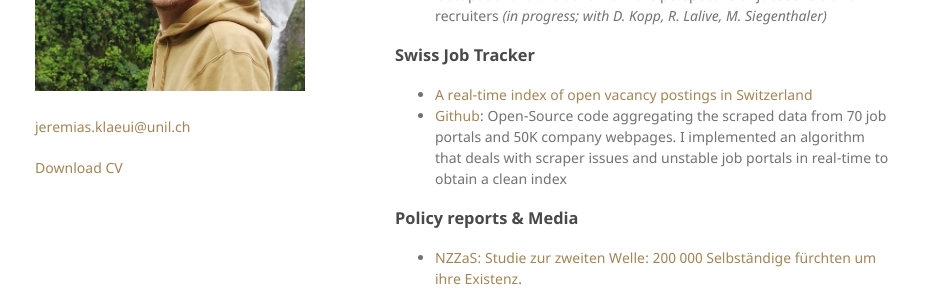
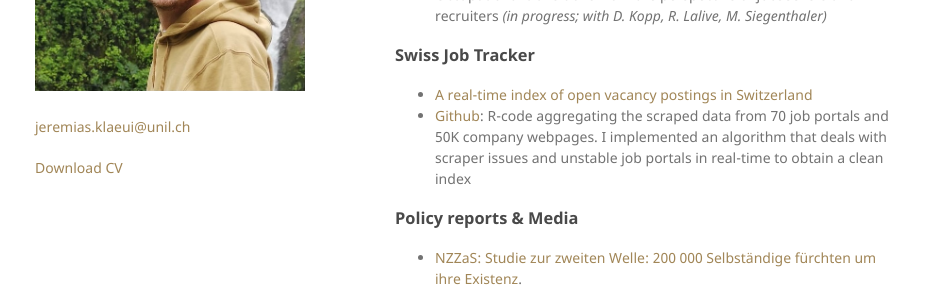
Before and after one commit to jklaeui/jklaeui.github.io, a Jekyll site: the page built from index.md, in a window 1280 px wide. Shown: the part 288-579 px from the top of the page, without its empty margins (175-1101 px from the left). Built offline with Jekyll 4.4.1, drawn with Linux system fonts in a browser that asks for light colours; our own code applies the rules of GitHub Pages for plain Markdown files; the repository's description, which GitHub fills in, is left out.

Commit message:
Other text changes

```diff
--- a/index.md
+++ b/index.md
@@ -13,7 +13,7 @@
 ### Swiss Job Tracker
 
 - [A real-time index of open vacancy postings in Switzerland](http://swissjobtracker.ch/)
-- [Github](https://github.com/swissjobtracker/chjobtracker): Open-Source code aggregating the scraped data from 70 job portals and 50K company webpages. I implemented an algorithm that deals with scraper issues and unstable job portals in real-time to obtain a clean index
+- [Github](https://github.com/swissjobtracker/chjobtracker): R-code aggregating the scraped data from 70 job portals and 50K company webpages. I implemented an algorithm that deals with scraper issues and unstable job portals in real-time to obtain a clean index
 
 
 ### Policy reports & Media
```
